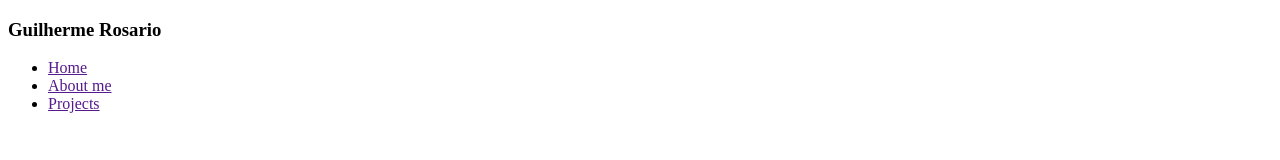
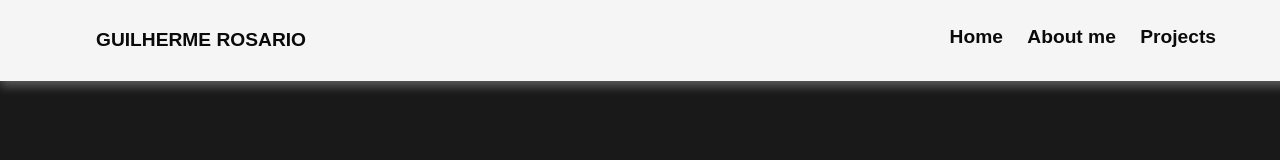
Before and after one commit to GuiRA1/my-portfolio, a plain HTML site: page index.html in a window 1280 px wide. Drawn offline with Linux system fonts and the light colour scheme.

Commit message:
The header has been added

```diff
--- a/index.html
+++ b/index.html
@@ -9,14 +9,16 @@
   </head>
   <body>
     <header>
-      <h3 id="logo">Guilherme Rosario</h3>
-      <nav>
-        <ul>
-          <li><a href="">Home</a></li>
-          <li><a href="">About me</a></li>
-          <li><a href="">Projects</a></li>
-        </ul>
-      </nav>
+      <div id="header">
+        <h2 id="logo"><a href=""> GUILHERME ROSARIO </a></h2>
+        <nav id="navmenu">
+          <ul>
+            <li><a class="link" href="">Home</a></li>
+            <li><a class="link" href="">About me</a></li>
+            <li><a class="link" href="">Projects</a></li>
+          </ul>
+        </nav>
+      </div>
     </header>
     <script src="script.js"></script>
   </body>
--- a/style.css
+++ b/style.css
@@ -0,0 +1,109 @@
+* {
+  padding: 0;
+  margin: 0;
+}
+:root {
+  --main-bg-darkcolor: rgb(25, 25, 25);
+  --main-bg-lightcolor: rgb(245, 245, 245);
+  --primary-color: #4f38d5;
+  --secondary-color: #d59638;
+  --text-lightcolor: rgb(245, 245, 245);
+  --text-darkcolor: rgb(10, 10, 10);
+}
+body {
+  margin: 0 auto;
+  background-color: var(--main-bg-darkcolor);
+  font-family: 'JetBrains Mono', sans-serif, monospace;
+}
+
+header {
+  background-color: var(--main-bg-lightcolor);
+  padding: 1em;
+  box-shadow: 0 5px 10px rgba(255, 255, 255, 0.3);
+  position: fixed;
+  width: 100%;
+}
+
+#header {
+  max-width: 1140px;
+  margin: 0 auto;
+  justify-content: center;
+  align-items: center;
+}
+
+#logo {
+  display: inline-block;
+  padding: 10px;
+  vertical-align: middle;
+  color: var(--text-darkcolor);
+  font-weight: 900;
+  font-size: 1.2em;
+}
+#logo a {
+  color: var(--text-darkcolor);
+  line-height: 1.5;
+  text-decoration: none;
+  background-image: linear-gradient(
+    to right,
+    var(--secondary-color) 0,
+    var(--secondary-color) 100%
+  );
+  &:hover {
+    background-size: 100% 100%;
+    background-position: 0 -0.1em;
+    background-image: linear-gradient(
+      to right,
+      var(--secondary-color) 0,
+      var(--secondary-color) 100%
+    );
+  }
+  background-position: 0 1.2em;
+  background-size: 0 100%;
+  background-repeat: no-repeat;
+  transition: background 0.25s;
+}
+
+#logo:hover {
+  color: var(--primary-color);
+  cursor: grab;
+}
+
+#navmenu {
+  text-align: end;
+  float: right;
+}
+ul {
+  list-style: none;
+  vertical-align: middle;
+  font-size: 1em;
+  font-weight: bold;
+}
+li {
+  display: inline-block;
+  position: relative;
+  padding: 10px;
+  font-size: 1.2em;
+}
+
+li::after {
+  content: '';
+  position: absolute;
+  width: 100%;
+  transform: scaleX(0);
+  height: 2px;
+  bottom: 0;
+  left: 0;
+  background-color: var(--primary-color);
+  transform-origin: bottom right;
+  transition: transform 0.25s ease-out;
+}
+li:hover::after {
+  transform: scaleX(1);
+  transform-origin: bottom left;
+}
+
+.link {
+  text-decoration: none;
+  position: relative;
+  color: var(--text-darkcolor);
+}
```
